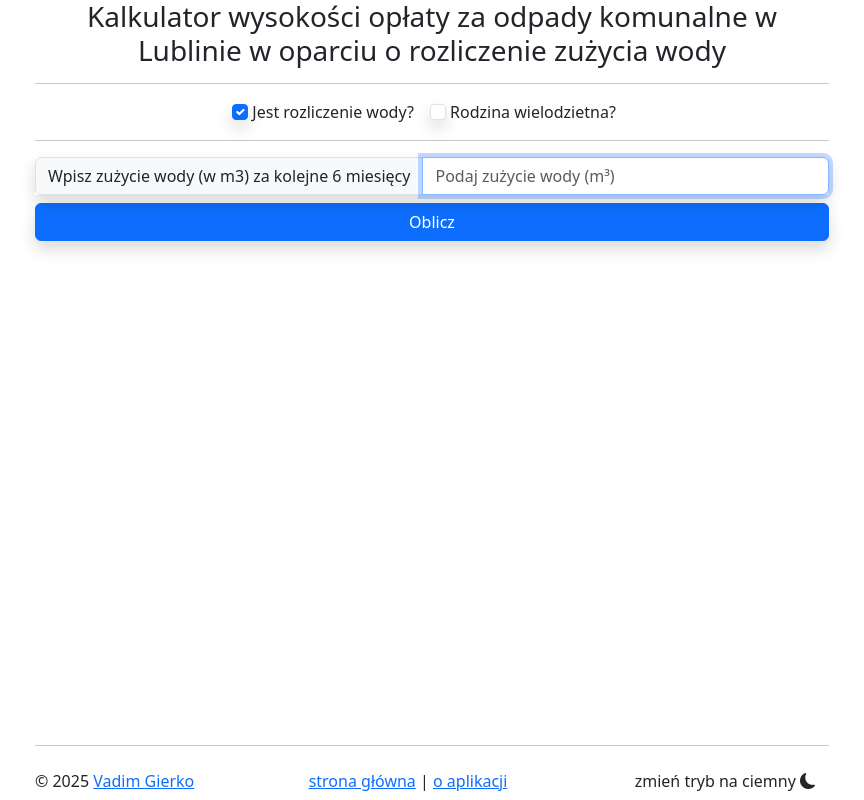
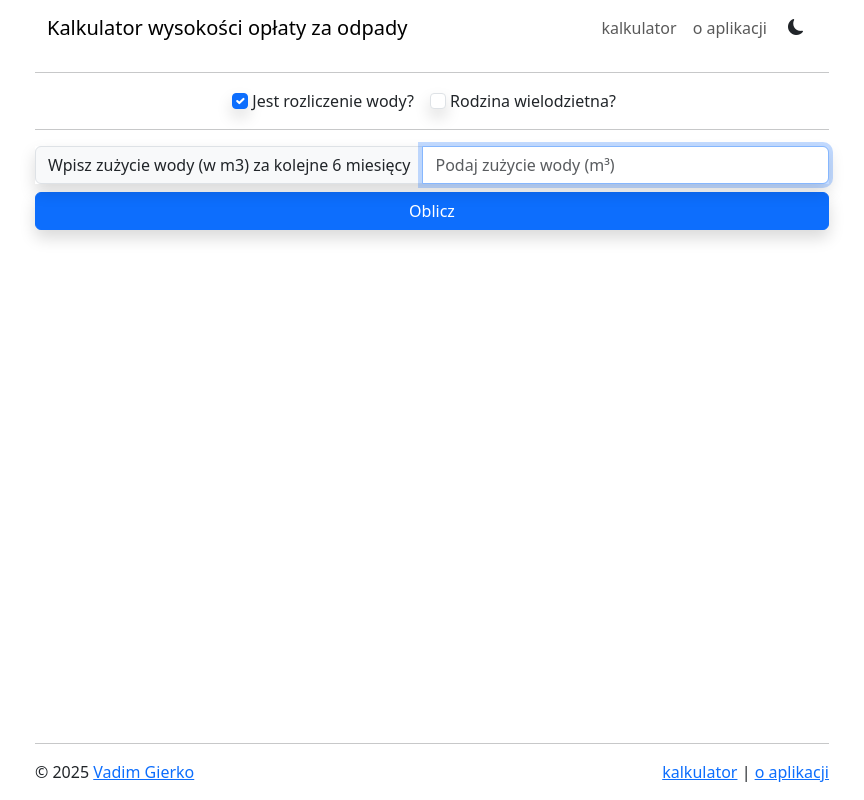
Before and after one commit to vadimgierko/lublin-waste-disposal-charge-calculator, a Next.js app: page / in a window 1280 px wide. Shown: the whole page, without its empty margins (208-1072 px from the left). Built offline with nearby package versions, Linux system fonts and the light colour scheme; no server answers; the database is empty.

Commit message:
add header; get about content from README

```diff
--- a/package.json
+++ b/package.json
@@ -13,6 +13,7 @@
     "firebase": "^12.1.0",
     "next": "15.4.6",
     "react": "19.1.0",
+    "react-bootstrap": "^2.10.10",
     "react-dom": "19.1.0",
     "react-markdown": "^10.1.0",
     "rehype-raw": "^7.0.0",
--- a/src/app/globals.css
+++ b/src/app/globals.css
@@ -38,3 +38,7 @@ body {
     background-color: white;
   }
 }
+
+h1, h2 {
+  text-align: center;
+}
--- a/src/app/layout.tsx
+++ b/src/app/layout.tsx
@@ -17,7 +17,7 @@ export default function RootLayout({
 	children: ReactNode;
 }>) {
 	return (
-		<html lang="pl" data-bs-theme="light">
+		<html lang="pl" data-bs-theme="light" data-scroll-behavior="smooth">
 			<body className="text-center d-flex flex-column">
 				<Layout>{children}</Layout>
 			</body>
--- a/src/components/ModeToggle/index.tsx
+++ b/src/components/ModeToggle/index.tsx
@@ -35,11 +35,6 @@ export default function ModeToggle() {
 			}
 		>
 			{theme === "light" ? (
-				"zmień tryb na ciemny"
-			) : (
-				"zmień tryb na jasny"
-			)}{" "}
-			{theme === "light" ? (
 				<i className="bi bi-moon-fill"></i>
 			) : (
 				<i className="bi bi-brightness-high-fill"></i>
--- a/src/layout/Footer/index.tsx
+++ b/src/layout/Footer/index.tsx
@@ -1,10 +1,9 @@
-import ModeToggle from "@/components/ModeToggle";
 import Counter from "./Counter";
 import Link from "next/link";
 
 export default function Footer() {
 	return (
-		<footer className="d-flex justify-content-between align-items-center">
+		<footer className="d-flex justify-content-between align-items-center mb-3">
 			<span>
 				&copy; 2025{" "}
 				<a href="https://vadimgierko.com" target="_blank">
@@ -13,7 +12,7 @@ export default function Footer() {
 			</span>
 
 			<span>
-				<Link href="/">strona główna</Link> |{" "}
+				<Link href="/">kalkulator</Link> |{" "}
 				<Link href="/o-aplikacji">o aplikacji</Link>
 			</span>
 
@@ -21,7 +20,6 @@ export default function Footer() {
 
 			{/** UNCOMMENT WHEN STATISTICS WILL BE SUBSTANTIAL ;-) */}
 			{/* <Counter /> */}
-			<ModeToggle />
 		</footer>
 	);
 }
--- a/src/layout/Header/index.tsx
+++ b/src/layout/Header/index.tsx
@@ -1,11 +1,44 @@
+"use client";
+
+import ModeToggle from "@/components/ModeToggle";
+import Link from "next/link";
+import { Container, Nav, Navbar } from "react-bootstrap";
+
 export default function Header() {
 	return (
-		<header>
-			<h3>
-				Kalkulator wysokości opłaty za odpady komunalne w Lublinie w oparciu o
-				rozliczenie zużycia wody
-			</h3>
+		<>
+			<Navbar
+				id="navbar"
+				collapseOnSelect
+				expand="lg"
+				// bg={theme}
+				// variant={theme}
+				// className="fixed-top shadow"
+			>
+				<Container>
+					<Navbar.Brand>Kalkulator wysokości opłaty za odpady</Navbar.Brand>
+					<Navbar.Toggle aria-controls="responsive-navbar-nav" />
+					<Navbar.Collapse id="responsive-navbar-nav">
+						<Nav className="ms-auto">
+							<Nav.Item>
+								<Link href="/" passHref legacyBehavior>
+									<Nav.Link>kalkulator</Nav.Link>
+								</Link>
+							</Nav.Item>
+							<Nav.Item>
+								<Link href="/o-aplikacji" passHref legacyBehavior>
+									<Nav.Link>o aplikacji</Nav.Link>
+								</Link>
+							</Nav.Item>
+							<Nav.Item>
+								<ModeToggle />
+							</Nav.Item>
+						</Nav>
+					</Navbar.Collapse>
+				</Container>
+			</Navbar>
+
 			<hr />
-		</header>
+		</>
 	);
 }
```
Also changed, not shown: src/app/o-aplikacji/content.md (deleted, +0 -97 lines), src/app/o-aplikacji/page.tsx (+5 -4 lines), 2 other files (tests, documents, lock files or other folders).
